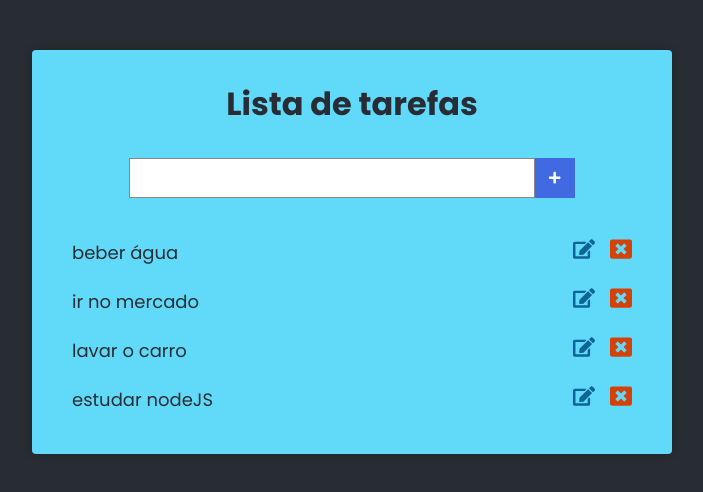
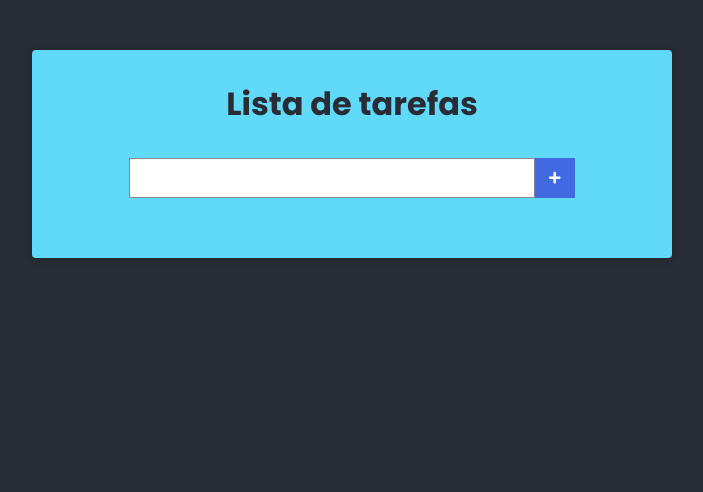
Before and after one commit to JuniorPaula/todolist, a React (Create React App) app: page / in a window 1280 px wide. Shown: the top 492 px of the page, without its empty margins (288-991 px from the left). Built offline with nearby package versions, Linux system fonts and the light colour scheme.

Commit message:
create function adding new task

```diff
--- a/src/components/Main.css
+++ b/src/components/Main.css
@@ -71,3 +71,8 @@
   font-size: 22px;
   cursor: pointer;
 }
+
+.tasks li div {
+  display: flex;
+  align-items: center;
+}
--- a/src/components/Main.js
+++ b/src/components/Main.js
@@ -13,12 +13,23 @@ export default class Main extends Component {
   /** método responsável por mudar o estado */
   state = {
     newTask: '',
-    tasks: [
-      'beber água',
-      'ir no mercado',
-      'lavar o carro',
-      'estudar nodeJS',
-    ],
+    tasks: [],
+  }
+
+  /** método responsável por submeter o formulário */
+  handleSubmit = (e) => {
+    e.preventDefault();
+    const { tasks } = this.state;
+    let { newTask } = this.state;
+    newTask = newTask.trim();
+
+    if (tasks.indexOf(newTask) !== -1) return;
+
+    const newTasks = [...tasks];
+
+    this.setState({
+      tasks: [...newTasks, newTask],
+    });
   }
 
   /** método responsável por capturar a mudaça no input */
@@ -36,7 +47,7 @@ export default class Main extends Component {
       <div className="main">
         <h1>Lista de tarefas</h1>
 
-        <form action="#" className="form">
+        <form action="#" onSubmit={this.handleSubmit} className="form">
           <input
             onChange={this.handleChange}
             type="text"
```
